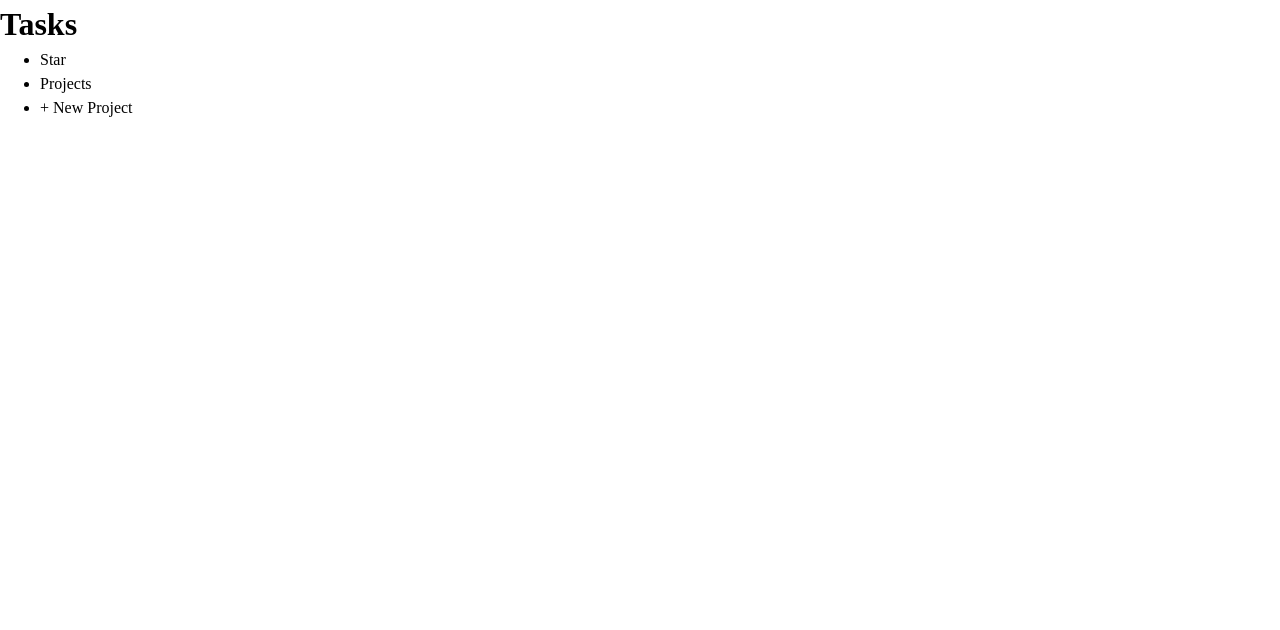
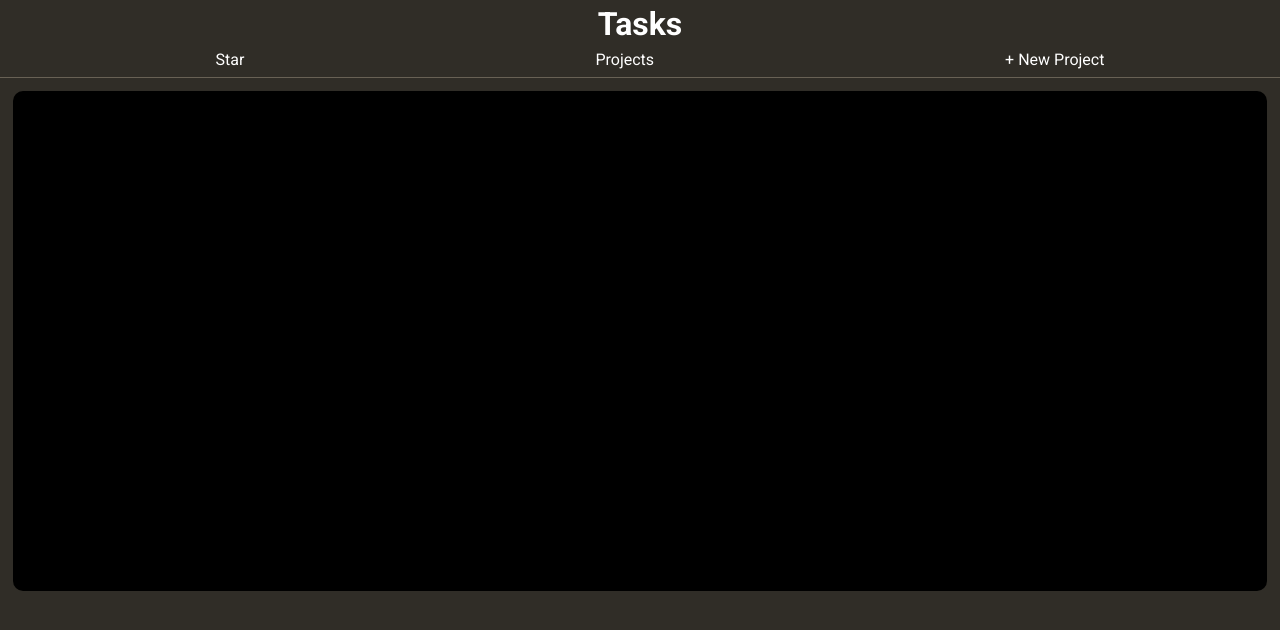
Before and after one commit to MatBushell/TOP-todo-list, a website built with webpack: page src/template.html in a window 1280 px wide. Built offline with nearby package versions, Linux system fonts and the light colour scheme.

Commit message:
Add google fonts, css tweaks and content element to html
Multi-line description of commit,
feel free to be detailed.

```diff
--- a/package.json
+++ b/package.json
@@ -23,10 +23,8 @@
   "homepage": "https://github.com/MatBushell/TOP-todo-list#readme",
   "devDependencies": {
     "css-loader": "^7.1.5",
-    "html": "^1.0.0",
     "html-loader": "^5.1.0",
     "html-webpack-plugin": "^5.6.8",
-    "loader": "^2.1.1",
     "style-loader": "^4.0.0",
     "webpack": "^5.111.1",
     "webpack-cli": "^7.2.3",
--- a/src/index.js
+++ b/src/index.js
@@ -1,3 +1,6 @@
+import "./reset.css";
+import "./styles.css";
+
 const projects = [];
 const completedTasks = [];
 
@@ -64,7 +67,7 @@ Task.prototype.getDetails = function () {
 };
 
 Task.prototype.setDuedate = function (dueDate) {
-    return this.duedate = dueDate;
+    return this.dueDate = dueDate;
 };
 
 Task.prototype.getDuedate = function () {
@@ -72,7 +75,7 @@ Task.prototype.getDuedate = function () {
 };
 
 Task.prototype.setPriority = function (priority) {
-    return this.priotiy = priority;
+    return this.priority = priority;
 };
 
 Task.prototype.getPriority = function () {
--- a/src/styles.css
+++ b/src/styles.css
@@ -0,0 +1,37 @@
+body {
+    font-family: "Roboto", sans-serif;
+    display: flex;
+    flex-direction: column;
+
+    background-color: rgb(48, 45, 39);
+}
+
+.navContainer {
+    display: flex;
+    flex-direction: column;
+    border-bottom: 1px solid rgb(104, 97, 85);
+    color: white;
+    background-color: transparent;
+    text-align: center;
+}
+
+.nav {
+    display: flex;
+    justify-content: space-around;
+    list-style-type: none;
+    padding-bottom: 5px;
+}
+
+.content {
+    display: flex;
+    color: white;
+    background-color: rgb(0, 0, 0);
+    width: 98%;
+    flex-basis: 500px;
+    align-self: center;
+    margin-top: 1%;
+    border-radius: 10px;
+    corner-shape: round;
+
+
+}
--- a/src/template.html
+++ b/src/template.html
@@ -1,20 +1,30 @@
 <!DOCTYPE html>
 <html lang="en">
+
 <head>
     <meta charset="UTF-8">
     <meta name="viewport" content="width=device-width, initial-scale=1.0">
     <title>toodoo</title>
+    <link rel="preconnect" href="https://fonts.googleapis.com">
+    <link rel="preconnect" href="https://fonts.gstatic.com" crossorigin>
+    <link
+        href="https://fonts.googleapis.com/css2?family=IBM+Plex+Mono:ital,wght@0,100;0,200;0,300;0,400;0,500;0,600;0,700;1,100;1,200;1,300;1,400;1,500;1,600;1,700&family=Roboto:ital,wght@0,100..900;1,100..900&family=Rubik+Mono+One&display=swap"
+        rel="stylesheet">
     <link rel="stylesheet" href="reset.css">
     <link rel="stylesheet" href="styles.css">
 </head>
+
 <body>
-    <header>
+    <header class="navContainer">
         <h1>Tasks</h1>
-<ul>
-    <li>Star</li>
-    <li>Projects</li>
-    <li>+ New Project</li>
-</ul>
+        <ul class="nav">
+            <li class="star">Star</li>
+            <li class="projects">Projects</li>
+            <li class="newProject">+ New Project</li>
+        </ul>
     </header>
+    <content class="content">
+    </content>
 </body>
+
 </html>
```
Also changed, not shown: 1 other file.
